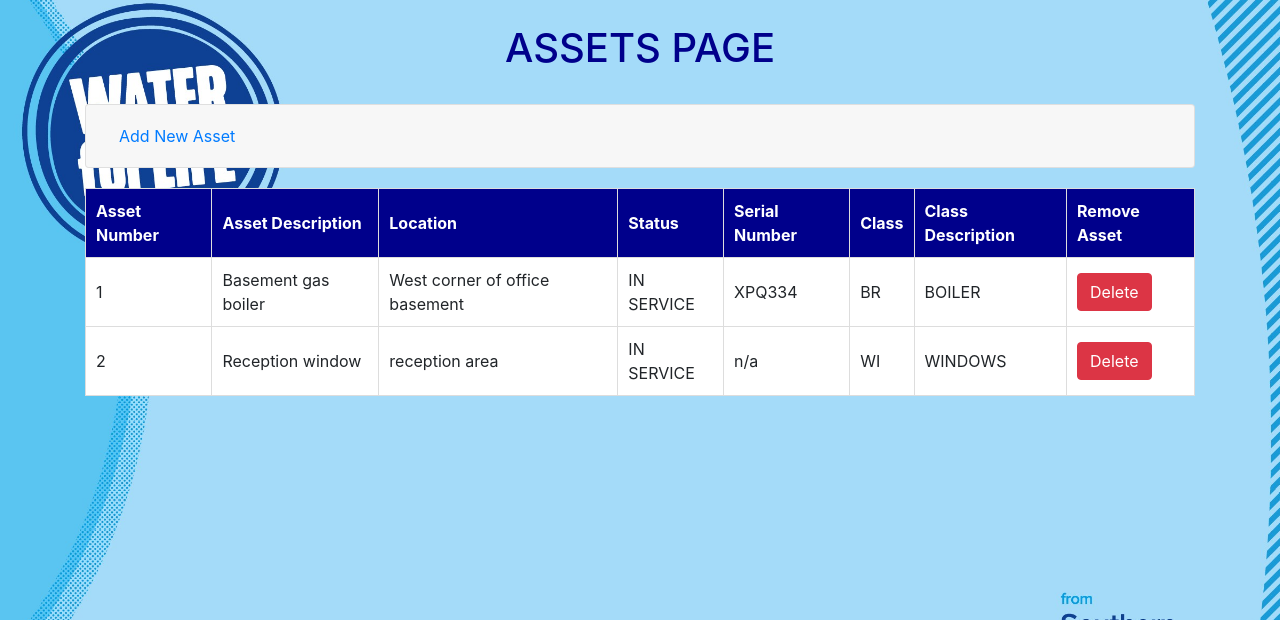
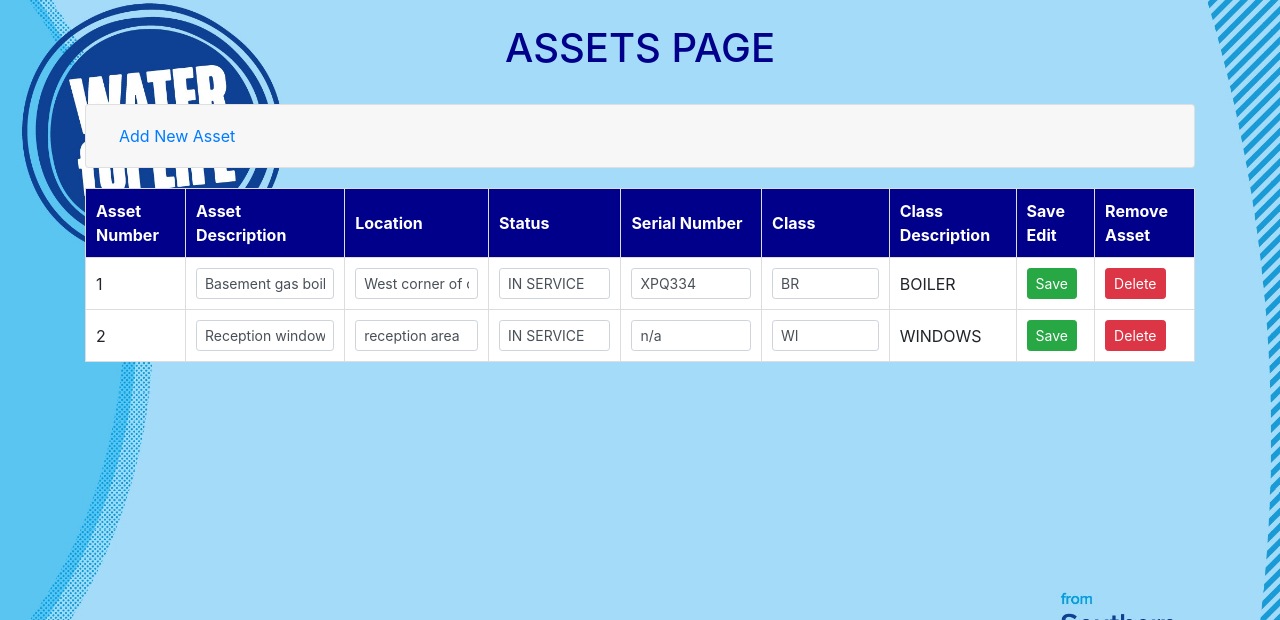
Before and after one commit to PatC86/FAMApp, a Flask app: page /assets in a window 1280 px wide. Shown: the part 56-676 px from the top of the page. Run offline with Flask 3, Linux system fonts and the light colour scheme; a user stored in the database is signed in; some libraries are stand-ins or nearby versions.

Commit message:
Edit added for assets for all users

```diff
--- a/website/templates/assets.html
+++ b/website/templates/assets.html
@@ -49,22 +49,83 @@
             <th>Serial Number</th>
             <th>Class</th>
             <th>Class Description</th>
+            <th>Save Edit</th>
             <th>Remove Asset</th>
         </tr>
     </thead>
      <tbody>
     {% for asset, assetclass in asset_list %}
     <tr>
-            <td>{{ asset.id }}</td>
-            <td>{{ asset.description }}</td>
-            <td>{{ asset.location }}</td>
-            <td>{{ asset.status }}</td>
-            <td>{{ asset.serial_number }}</td>
-            <td>{{ asset.class_code_id }}</td>
-            <td>{{ assetclass.class_desc }}</td>
-            <td>
-                <form action="{{ url_for('views.delete_asset', id=asset.id) }}" method="POST" onsubmit="return confirm('Are you sure you want to delete this asset?');">
-                    <button type="submit" class="btn btn-danger">Delete</button>
+
+      <form
+        action="{{ url_for('views.edit_asset', asset_id=asset.id) }}"
+        method="POST"
+        class="d-flex w-100 align-items-center"
+        onsubmit="return confirm('Are you sure?')"
+      >
+
+        <td class="align-middle">{{ asset.id }}</td>
+
+
+        <td class="align-middle">
+          <input
+            name="description"
+            type="text"
+            class="form-control form-control-sm"
+            value="{{ asset.description }}"
+          >
+        </td>
+        <td class="align-middle">
+          <input
+            name="location"
+            type="text"
+            class="form-control form-control-sm"
+            value="{{ asset.location }}"
+          >
+        </td>
+        <td class="align-middle">
+          <input
+            name="status"
+            type="text"
+            class="form-control form-control-sm"
+            value="{{ asset.status }}"
+          >
+        </td>
+        <td class="align-middle">
+          <input
+            name="serial_number"
+            type="text"
+            class="form-control form-control-sm"
+            value="{{ asset.serial_number }}"
+          >
+        </td>
+        <td class="align-middle">
+          <input
+            name="class_code"
+            type="text"
+            class="form-control form-control-sm"
+            value="{{ asset.class_code_id }}"
+          >
+        </td>
+
+        <td class="align-middle">{{ assetclass.class_desc }}</td>
+
+        <td class="align-middle">
+          <button type="submit" class="btn btn-sm btn-success">
+            Save
+          </button>
+        </td>
+      </form>
+
+      <td class="align-middle">
+        <form
+          action="{{ url_for('views.delete_asset', id=asset.id) }}"
+          method="POST"
+          onsubmit="return confirm('Are you sure you want to delete this asset?');"
+        >
+          <button type="submit" class="btn btn-sm btn-danger">
+            Delete
+          </button>
         </form>
       </td>
     </tr>
--- a/website/views.py
+++ b/website/views.py
@@ -205,3 +205,27 @@ def edit_maintenance(record_id):
     else:
         flash('Maintenance not found', category='error')
     return redirect(url_for('views.maintenance'))
+
+@views.route('/edit_asset/<int:asset_id>', methods=['POST'])
+@login_required
+def edit_asset(asset_id):
+    NewDesc = request.form.get('description')
+    NewLocation  = request.form.get('location')
+    NewStatus = request.form.get('status')
+    NewSerial = request.form.get('serial_number')
+    NewClass  = request.form.get('class_code')
+
+    EditAsset = Asset.query.get(asset_id)
+    if EditAsset:
+        EditAsset.description = NewDesc
+        EditAsset.location = NewLocation
+        EditAsset.status = NewStatus
+        EditAsset.serial_number = NewSerial
+        EditAsset.class_code_id = NewClass
+        db.session.commit()
+        flash('Asset updated successfully', 'success')
+
+    else:
+        flash('Asset not found', category='error')
+
+    return redirect(url_for('views.assets'))
```
Also changed, not shown: instance/database.db. Lines whose indentation alone changed are shown as unchanged.
